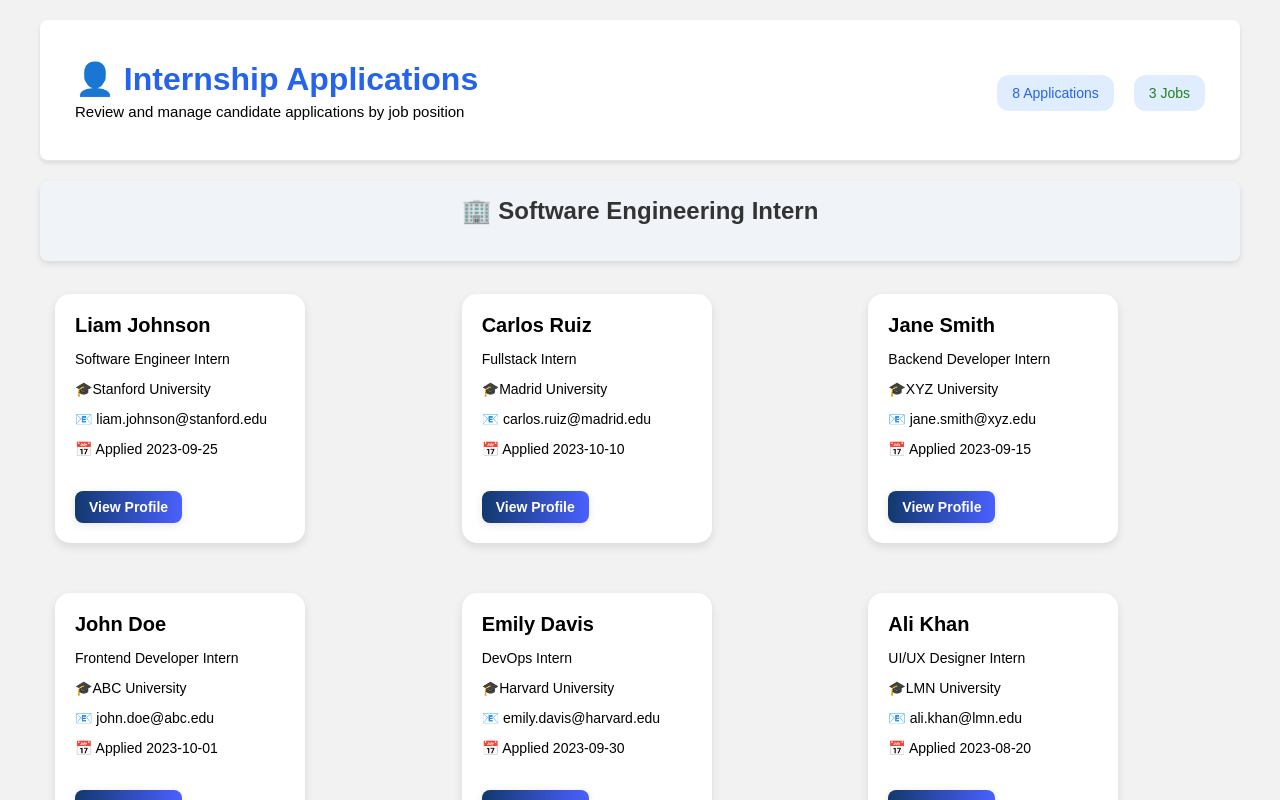
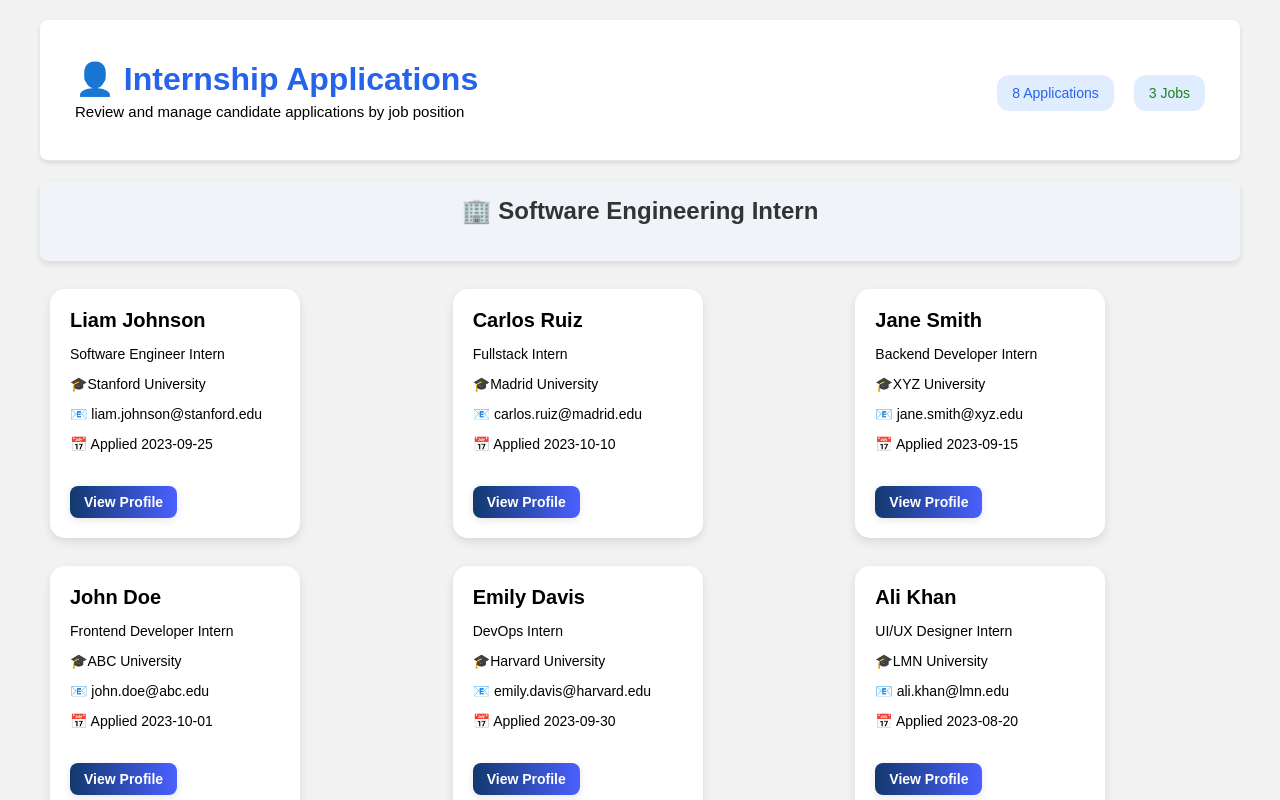
Before and after one commit to kaveenskn/InternQuest-web-Group2, a React (Vite) app: page /internship in a window 1280 px wide. Built offline with nearby package versions, Linux system fonts and the light colour scheme.

Commit message:
Update CSS

```diff
--- a/src/styles/InternshipApp.css
+++ b/src/styles/InternshipApp.css
@@ -83,13 +83,13 @@ body {
 .profile-list {
   display: grid;
   grid-template-columns: repeat(auto-fill, minmax(300px, 1fr));
-  gap: 20px;
+  gap: 8px;
 }
 
 .profile-card {
   border-radius: 15px;
   padding: 20px;
-  margin: 15px;
+  margin: 10px;
   width: 250px;
   background: white;
   box-shadow: 0 4px 10px rgba(0, 0, 0, 0.1);
```
